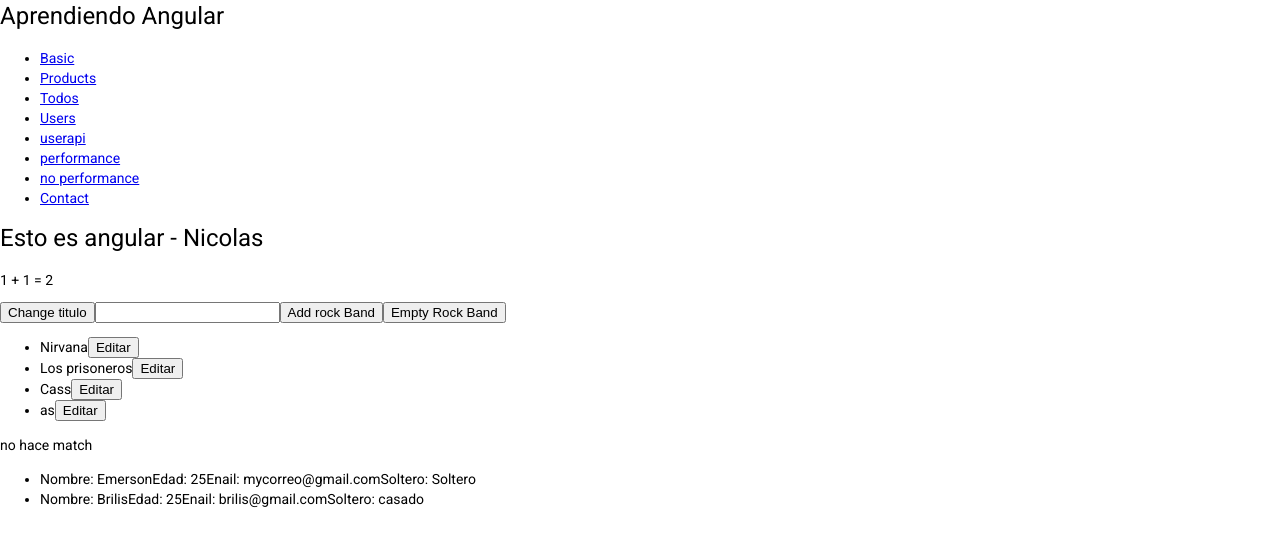
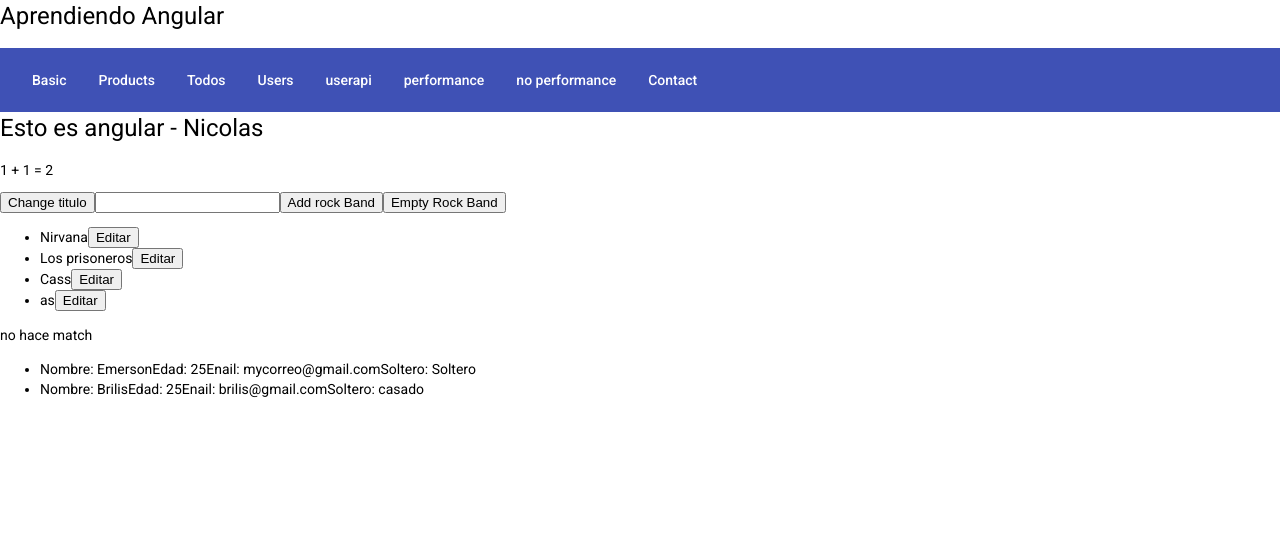
Before and after one commit to evergara/Angular-8, an Angular app: page /basic in a window 1280 px wide. Shown: the top 546 px of the page. Built offline with nearby package versions, Linux system fonts and the light colour scheme.

Commit message:
Aplicacion de material angular

```diff
--- a/src/app/app.module.ts
+++ b/src/app/app.module.ts
@@ -10,6 +10,7 @@ import { SharedModule } from '@shared/shared.module';
 import { NavComponent } from './components/nav/nav.component';
 import { BasicModule } from '@feature/basic/basic.module';
 import { BrowserAnimationsModule } from '@angular/platform-browser/animations';
+import { MaterialModule } from '@material/material.module';
 
 @NgModule({
   declarations: [
@@ -23,6 +24,7 @@ import { BrowserAnimationsModule } from '@angular/platform-browser/animations';
     HttpClientModule,
     SharedModule,
     BrowserAnimationsModule,
+    MaterialModule
   ],
   providers: [],
   bootstrap: [AppComponent]
--- a/src/app/components/nav/nav.component.html
+++ b/src/app/components/nav/nav.component.html
@@ -1,12 +1,21 @@
-<nav>
-  <ul>
-    <li><a routerLink="/basic">Basic</a></li>
-    <li><a routerLink="/product">Products</a></li>
-    <li><a routerLink="/todo">Todos</a></li>
-    <li><a routerLink="/user">Users</a></li>
-    <li><a routerLink="/userapi">userapi</a></li>
-    <li><a routerLink="/performance">performance</a></li>
-    <li><a routerLink="/performance/notperformance">no performance</a></li>
-    <li><a routerLink="/contact">Contact</a></li>
-  </ul>
-</nav>
+<mat-toolbar color="primary">
+  <nav>
+    <a mat-button matTooltip="Modulo basico" routerLink="/basic">Basic</a>
+    <a mat-button matTooltip="Modulo Products" routerLink="/product"
+      >Products</a
+    >
+    <a mat-button matTooltip="Modulo Todos" routerLink="/todo">Todos</a>
+    <a mat-button matTooltip="Modulo basico" routerLink="/user">Users</a>
+    <a mat-button matTooltip="Modulo userapi" routerLink="/userapi">userapi</a>
+    <a mat-button matTooltip="Modulo performance" routerLink="/performance"
+      >performance</a
+    >
+    <a
+      mat-button
+      matTooltip="Modulo no performance"
+      routerLink="/performance/notperformance"
+      >no performance</a
+    >
+    <a mat-button matTooltip="Modulo Contact" routerLink="/contact">Contact</a>
+  </nav>
+</mat-toolbar>
--- a/src/app/feature/product/components/product-form/product-form.component.html
+++ b/src/app/feature/product/components/product-form/product-form.component.html
@@ -1,4 +1,4 @@
-<form novalidate [formGroup]="form" (ngSubmit)="createProduct()">
+<!-- <form novalidate [formGroup]="form" (ngSubmit)="createProduct()">
   <input type="text" formControlName="name" />
   <div *ngIf="nameField?.errors && nameField?.dirty">
     <p *ngIf="nameField?.hasError('required')">El campo es obligatorio</p>
@@ -7,4 +7,69 @@
   <input type="number" formControlName="price" />
   <textarea formControlName="description"></textarea>
   <button type="submit" [disabled]="form.invalid">Crear producto</button>
-</form>
+</form> -->
+
+<mat-card>
+  <mat-card-header>
+    <mat-card-title>Crear un producto</mat-card-title>
+  </mat-card-header>
+  <mat-card-content>
+    <form
+      class="product-form"
+      novalidate
+      [formGroup]="form"
+      (ngSubmit)="createProduct()"
+    >
+      <mat-form-field>
+        <input
+          placeholder="Digite el nombre"
+          matInput
+          type="text"
+          formControlName="name"
+        />
+        <mat-error *ngIf="nameField?.hasError('required')">
+          El campo es obligatorio
+        </mat-error>
+        <mat-error *ngIf="nameField?.hasError('isEmerson')">
+          Debe ser nicolas
+        </mat-error>
+      </mat-form-field>
+      <!-- <mat-form-field>
+        <input type="file" formControlName="image" />
+      </mat-form-field>-->
+      <mat-form-field>
+        <input
+          placeholder="Digite el precio"
+          matInput
+          type="number"
+          formControlName="price"
+        />
+      </mat-form-field>
+      <mat-form-field>
+        <textarea
+          matInput
+          placeholder="Digite la descripcion"
+          formControlName="description"
+        ></textarea>
+      </mat-form-field>
+      <mat-form-field>
+        <mat-label>Favorite food</mat-label>
+        <mat-select formControlName="category">
+          <mat-option value="opcion 1"> opcion 1 </mat-option>
+          <mat-option value="opcion 2"> opcion 2 </mat-option>
+          <mat-option value="opcion 3"> opcion 2 </mat-option>
+        </mat-select>
+      </mat-form-field>
+    </form>
+  </mat-card-content>
+  <mat-card-actions>
+    <button
+      mat-raised-button
+      (click)="createProduct()"
+      type="button"
+      [disabled]="form.invalid"
+    >
+      Crear producto
+    </button>
+  </mat-card-actions>
+</mat-card>
--- a/src/app/feature/product/components/product-form/product-form.component.ts
+++ b/src/app/feature/product/components/product-form/product-form.component.ts
@@ -24,6 +24,7 @@ export class ProductFormComponent implements OnInit {
       image: [''],
       price: [10000, [Validators.required]],
       description: ['', [Validators.required, Validators.minLength(100)]],
+      category: ['', [Validators.required]],
     });
 
     // this.form
--- a/src/app/feature/product/components/product/product.component.html
+++ b/src/app/feature/product/components/product/product.component.html
@@ -1,18 +1,17 @@
-<div class="products">
-  <h2>
-    {{ product.name | titlecase }} - {{ product.name | reverse | titlecase }}
-  </h2>
-  <picture>
-    <img [src]="product.image" [alt]="product.name" />
-    <caption>
-      {{
-        product.description | slice: 0:15
-      }}
-    </caption>
-  </picture>
-  <h5>{{ product.price | currency: "COP":"symbol-narrow":"3.2-2" }}</h5>
-  <p>{{ date | date: "mediumDate" }}</p>
-  <button (click)="deleteProduct()">Eliminar</button>
-  <button (click)="viewDetail()">ver el detalle</button>
-  <a [routerLink]="['/product', product.id]">Ver detalle con routerLink</a>
-</div>
+<mat-card>
+  <mat-card-header>
+    <mat-card-title>{{ product.name | uppercase | reverse }}</mat-card-title>
+  </mat-card-header>
+  <img [src]="product.image" mat-card-image [alt]="product.name" />
+  <mat-card-content>
+    <h5>{{ product.price | currency | uppercase }}</h5>
+    <p>{{ product.description | slice: 0:15 | uppercase }}</p>
+    <p>{{ today | date: "yyyy.MM.dd" }}</p>
+  </mat-card-content>
+  <mat-card-actions>
+    <button mat-raised-button (click)="viewDetail()">ver el detalle</button>
+    <a mat-raised-button [routerLink]="['/products', product.id]"
+      >Ver detalle con routerLink</a
+    >
+  </mat-card-actions>
+</mat-card>
--- a/src/app/feature/product/components/product/product.component.scss
+++ b/src/app/feature/product/components/product/product.component.scss
@@ -3,3 +3,9 @@
     grid-template-columns: repeat(3, 1fr);
     gap: 1rem;
 }
+
+
+.product-form{
+    display: flex;
+    flex-direction: column;
+  }
--- a/src/app/feature/product/components/product/product.component.ts
+++ b/src/app/feature/product/components/product/product.component.ts
@@ -11,7 +11,7 @@ export class ProductComponent implements OnInit {
   @Input() product: Product;
   @Output() eventDeleteProduct: EventEmitter<number> = new EventEmitter();
   @Output() clickedProduct: EventEmitter<number> = new EventEmitter();
-  date: Date = new Date();
+  today: Date = new Date();
 
   constructor() {}
 
--- a/src/app/feature/product/product.module.ts
+++ b/src/app/feature/product/product.module.ts
@@ -9,6 +9,7 @@ import { ProductListComponent } from '@feature/product/components/product-list/p
 import { ProdcutDetailComponent } from '@feature/product/components/prodcut-detail/prodcut-detail.component';
 import { ProductService } from '@feature/product/shared/services/product.service';
 import { ProductFormComponent } from './components/product-form/product-form.component';
+import { MaterialModule } from '@material/material.module';
 
 
 @NgModule({
@@ -23,7 +24,8 @@ import { ProductFormComponent } from './components/product-form/product-form.com
     ProductRoutingModule,
     FormsModule,
     ReactiveFormsModule,
-    SharedModule
+    SharedModule,
+    MaterialModule
   ],
   providers: [
     ProductService
--- a/tsconfig.json
+++ b/tsconfig.json
@@ -6,7 +6,8 @@
       "@core/*": ["./src/app/core/*"],
       "@feature/*": ["./src/app/feature/*"],
       "@shared/*": ["./src/app/shared/*"],
-      "@environments/*": ["./src/environments/*"]
+      "@environments/*": ["./src/environments/*"],
+      "@material/*": ["./src/app/material/*"]
     },
     "baseUrl": "./",
     "outDir": "./dist/out-tsc",
```
Also changed, not shown: src/app/material/material.module.ts (added, +55 -0 lines).
